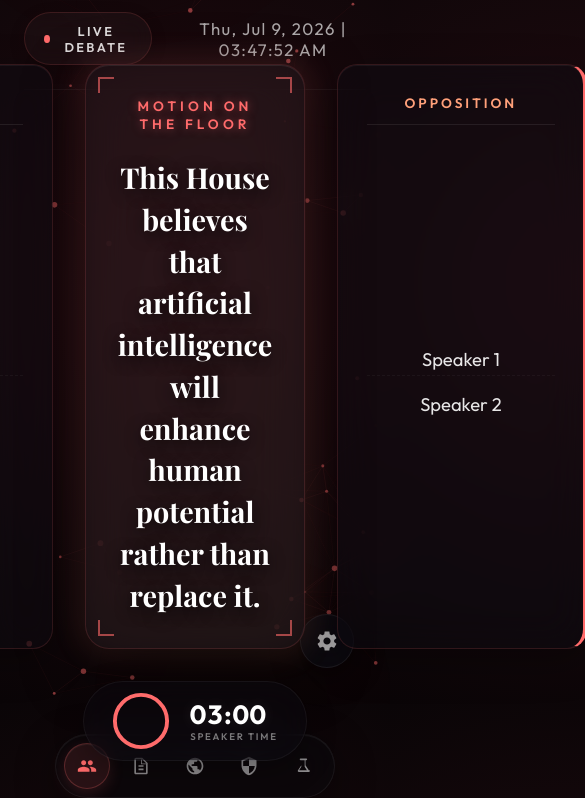
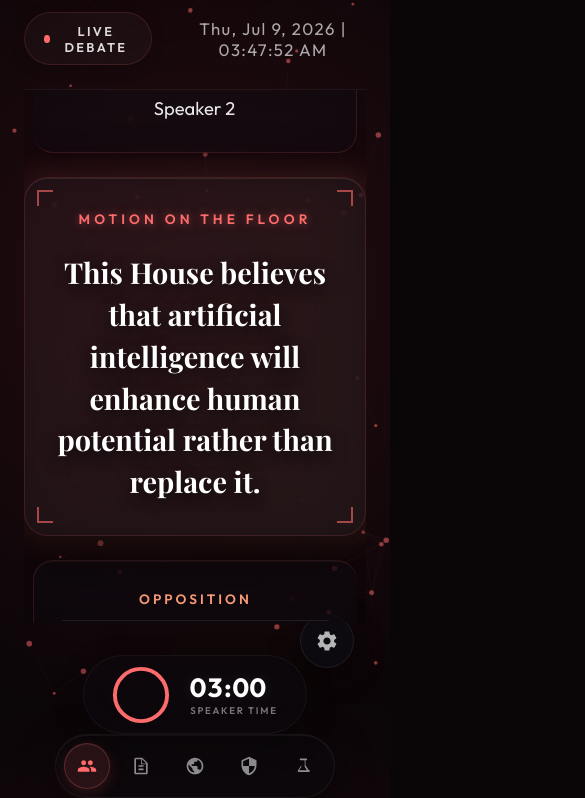
Before and after one commit to DhaakeKkomal/Holyangels, a plain HTML site: page index.html in a window 390 px wide. Shown: the part 140-938 px from the top of the page, 585 px wide, since content can reach past the window. Drawn offline with nearby package versions, Linux system fonts and the light colour scheme; a web font is replaced by a local one.

Commit message:
Bust cache with version 1.5 and add media queries for speaker layout

```diff
--- a/index.css
+++ b/index.css
@@ -1105,6 +1105,24 @@ textarea#input-side-b-speakers:focus {
   .modal-card-container {
     height: 90%;
   }
+  .stage-grid {
+    flex-direction: column;
+    align-items: center;
+    gap: 1.5rem;
+    overflow-y: auto;
+  }
+  .speaker-panel {
+    max-width: 600px;
+    width: 95%;
+  }
+  .speaker-panel.side-left {
+    border-left: none;
+    border-top: 4px solid var(--primary-color);
+  }
+  .speaker-panel.side-right {
+    border-right: none;
+    border-bottom: 4px solid var(--primary-color);
+  }
 }
 
 @media (max-width: 768px) {
--- a/index.html
+++ b/index.html
@@ -13,7 +13,7 @@
     href="https://fonts.googleapis.com/css2?family=Cinzel:wght@600;700;800&family=Outfit:wght@300;400;500;600;700&family=Playfair+Display:ital,wght@0,500;0,600;0,700;1,400;1,600&display=swap"
     rel="stylesheet">
 
-  <link rel="stylesheet" href="index.css?v=1.2">
+  <link rel="stylesheet" href="index.css?v=1.5">
 </head>
 
 <body class="theme-social-studies">
@@ -309,7 +309,7 @@
     </div>
   </div>
 
-  <script src="index.js?v=1.2"></script>
+  <script src="index.js?v=1.5"></script>
 </body>
 
 </html>
```
